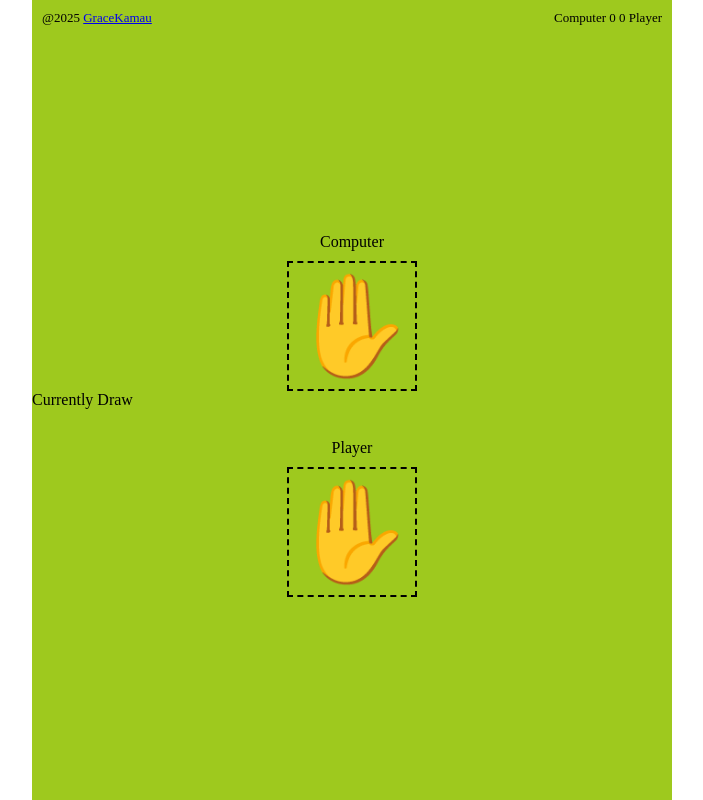
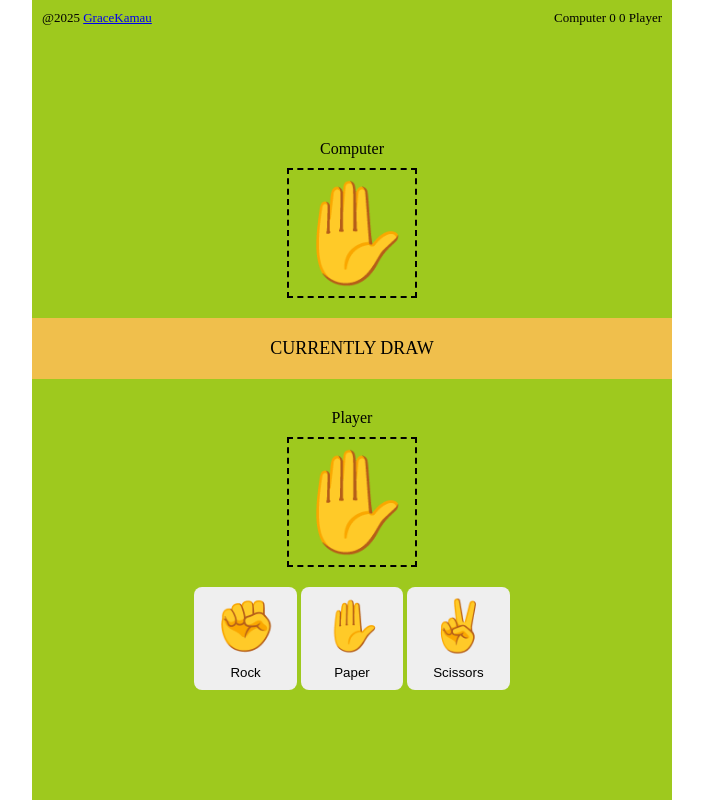
Before and after one commit to grace-kamau254/rock-paper-scissors, a website built with Vite: page index.html in a window 1280 px wide. Shown: the whole page, without its empty margins (288-991 px from the left). Built offline with nearby package versions, Linux system fonts and the light colour scheme.

Commit message:
complete ui

```diff
--- a/index.html
+++ b/index.html
@@ -34,6 +34,22 @@
         <p class="emoji player-emoji">✋</p>
       </div>
     </div>
+    <div class="player-choices">
+      <button class="choice-btn">
+        <p class="emoji-btn">✊</p>
+        <p class="button-text">Rock</p>
+      </button>
+
+      <button class="choice-btn">
+        <p class="emoji-btn">✋</p>
+        <p class="button-text">Paper</p>
+      </button>
+
+      <button class="choice-btn">
+        <p class="emoji-btn">✌️</p>
+        <p class="button-text">Scissors</p>
+      </button>
+    </div>
   </div>
 
 
--- a/src/style.css
+++ b/src/style.css
@@ -73,3 +73,35 @@
   align-items: center;
   margin-top: 1rem;
 }
+
+.win-announcement {
+  width: 100%;
+  text-align: center;
+  text-transform: uppercase;
+  font-size: 1.8rem;
+  background-color: rgb(240, 191, 76);
+  margin: 2rem auto;
+  padding: 2rem 1rem;
+}
+
+.player-choices {
+  margin-top: 2rem;
+}
+
+.choice-btn {
+  padding: 1rem 2rem;
+  outline: none;
+  border: none;
+  border-radius: 8px;
+  cursor: pointer;
+}
+
+.emoji-btn {
+  font-size: 5rem;
+  margin-bottom: 1rem;
+}
+
+.button-text {
+  text-transform: capitalize;
+  font-family: Press Start 2P, serif;
+}
```
